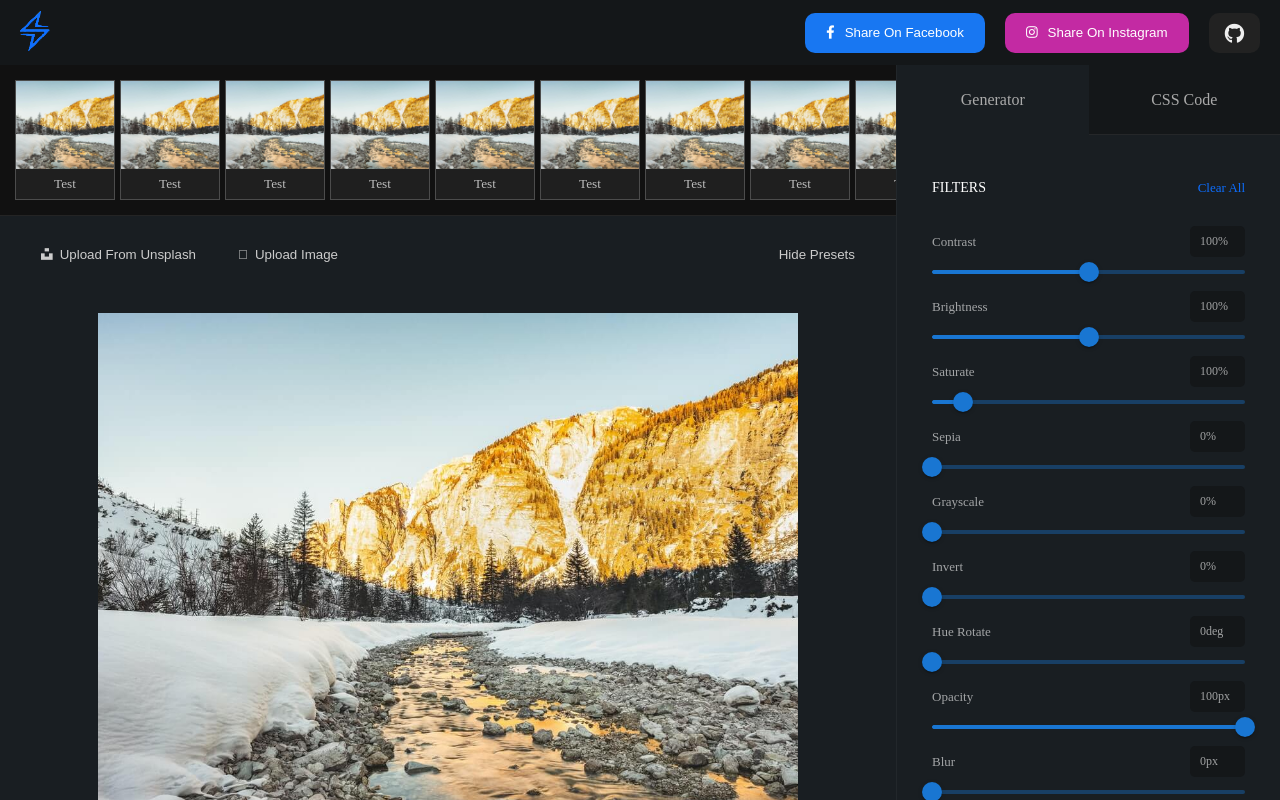
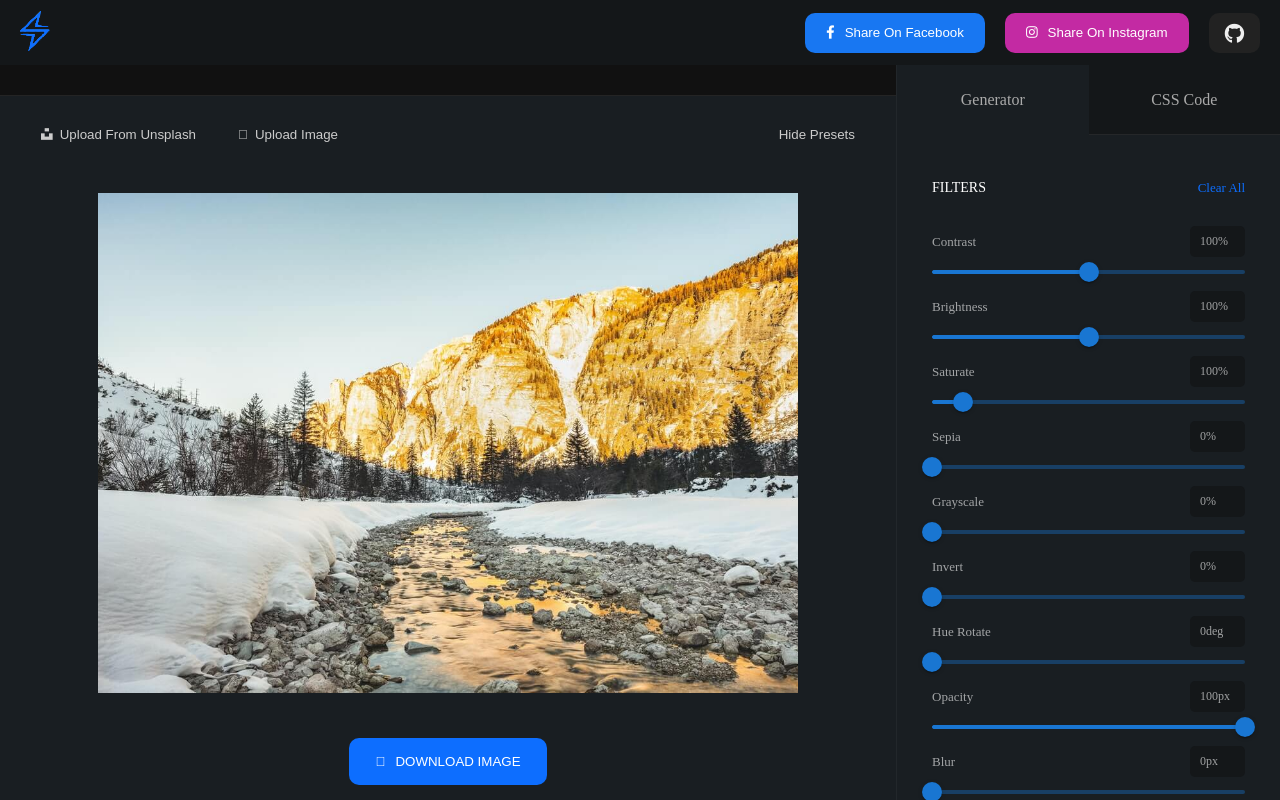
Before and after one commit to urielbitton/electrify-app, a Next.js app: page /photo-filter in a window 1280 px wide. Built offline with nearby package versions, Linux system fonts and the light colour scheme.

Commit message:
hid presets for redeploy

```diff
--- a/pages/photo-filter/FilterWindow.js
+++ b/pages/photo-filter/FilterWindow.js
@@ -43,7 +43,7 @@ export default function FilterWindow({presets, filterStates, image}) {
   return (
     <div className={styles.filterWindow}>
       <div className={`${styles.presetsContainer} ${closePresets ? styles.closed : ""}`}>
-        {filterPresetsRender}
+        {/* {filterPresetsRender} */}
       </div>
       <div className={styles.filterPreview}>
         <div className={styles.previewTools}>
```
